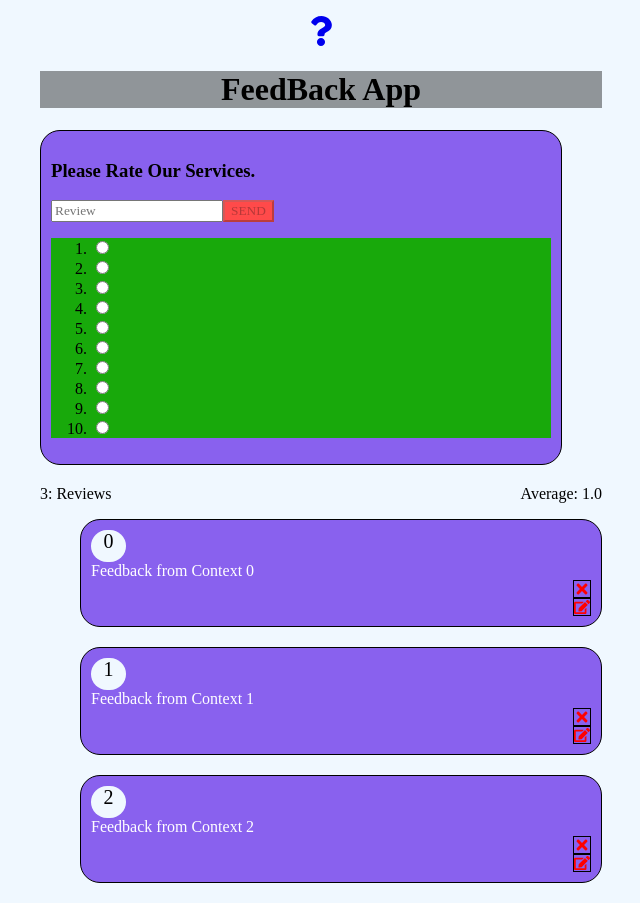
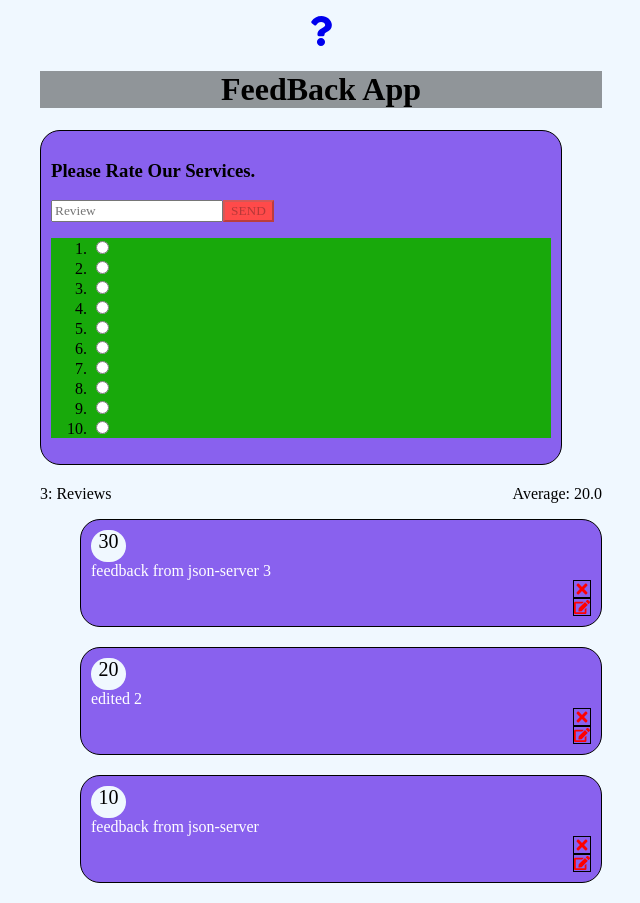
Before and after one commit to ArslanKhanDemo/app, a React (Create React App) app: page / in a window 1280 px wide. Shown: the whole page, without its empty margins (319-959 px from the left). Built offline with nearby package versions, Linux system fonts and the light colour scheme; data requests are answered from the project's data file.

Commit message:
loading add

```diff
--- /dev/null
+++ b/db.json
@@ -0,0 +1,19 @@
+{
+  "feedback": [
+    {
+      "id": 1,
+      "rating": 10,
+      "text": "feedback from json-server"
+    },
+    {
+      "id": 2,
+      "rating": 20,
+      "text": "edited 2"
+    },
+    {
+      "id": 3,
+      "rating": 30,
+      "text": "feedback from json-server 3"
+    }
+  ]
+}
--- a/package.json
+++ b/package.json
@@ -6,6 +6,8 @@
     "@testing-library/jest-dom": "^5.16.4",
     "@testing-library/react": "^13.2.0",
     "@testing-library/user-event": "^13.5.0",
+    "concurrently": "^7.2.1",
+    "json-server": "^0.17.0",
     "react": "^18.1.0",
     "react-dom": "^18.1.0",
     "react-icon": "^1.0.0",
@@ -19,7 +21,9 @@
     "start": "react-scripts start",
     "build": "react-scripts build",
     "test": "react-scripts test",
-    "eject": "react-scripts eject"
+    "eject": "react-scripts eject",
+    "server": "json-server --watch db.json --port 5000",
+    "dev":"concurrently  \"npm run server\" \"npm start\"  "
   },
   "eslintConfig": {
     "extends": [
--- a/src/component/FeedBackList.jsx
+++ b/src/component/FeedBackList.jsx
@@ -2,16 +2,25 @@ import CardTemplate from "./shared/cardTemplate";
 import { FaTimes, FaEdit } from "react-icons/fa";
 import React, { useContext } from "react";
 import FeedbackContext from "./FeedbackContext";
+import Loading from "./shared/Loading";
 
 function FeedBackList({ handelDeleteChild }) {
-  const {value,feedbackEdit} = useContext(FeedbackContext);
+  const { value, feedbackEdit, isLoading } = useContext(FeedbackContext);
 
-  const handelDelete = (id,value) => {
-    console.log("form list",value);
-    handelDeleteChild(id,value);
+  const handelDelete = (id, value) => {
+    console.log("form list", value);
+    handelDeleteChild(id, value);
   };
 
-  return (
+  if (!isLoading && (!value || value.length === 0)) {
+    return <p>No Feedback Yet</p>;
+  }
+
+  return isLoading ? (
+    <>
+      <Loading />
+    </>
+  ) : (
     <>
       <ul>
         {value.map((data, index) => (
@@ -21,7 +30,7 @@ function FeedBackList({ handelDeleteChild }) {
             <FaTimes
               className="close"
               onClick={() => {
-                handelDelete(data.id,value);
+                handelDelete(data.id, value);
               }}
             ></FaTimes>
             <FaEdit
--- a/src/component/FeedbackContext.js
+++ b/src/component/FeedbackContext.js
@@ -1,31 +1,44 @@
-import { useState, createContext } from "react";
+import { useState, createContext, useEffect } from "react";
 import { v4 as uuidv4 } from "uuid";
 
 const FeedbackContext = createContext();
 
 export const FeedbackProvider = ({ children }) => {
-  const [value, setValue] = useState([
-    {
-      id: uuidv4(),
-      text: "Feedback from Context 0",
-      rating: 0,
-    },
-    {
-      id: uuidv4(),
-      text: "Feedback from Context 1",
-      rating: 1,
-    },
-    {
-      id: uuidv4(),
-      text: "Feedback from Context 2",
-      rating: 2,
-    },
-  ]);
+
+  const [value, setValue] = useState([]);
+  const [isLoading, setIsLoading] = useState(true);
+
+
+  /* setiing the initial value from json-server --- STARTS */
+  useEffect(() => {
+    fetchFeedback();
+  }, []);
+
+  const fetchFeedback = async () => {
+    const response = await fetch(
+      `http://localhost:5000/feedback?_sort=id&_order=desc`
+    );
+    const data = await response.json();
+    setValue(data);
+    setIsLoading(false);
+  };
+
+
+  /* setiing the initial value from json-server --- END */
+
+
+
+
 
   const [editFeedback, setEditFeedback] = useState({
     item: {},
     edit: false,
   });
+
+
+
+
+
   //////////////////////////
 
   const handelDeleteFromParent2 = (id, value) => {
@@ -37,18 +50,35 @@ export const FeedbackProvider = ({ children }) => {
 
   //////////////////////////
 
+
+
+
+
+
   const addFeedback2 = (newFeedback) => {
     console.log("addFeedback2 context:", value);
     setValue([...value, newFeedback]);
   };
 
+
+
+
   ////////////////////////
+
+
+
+
+
   const feedbackEdit = (item) => {
     setEditFeedback({
       item: item,
       edit: true,
     });
   };
+
+
+
+
   ////////////////////////////////////////
   const updateItem = (id, udtItem) => {
     setValue(
@@ -65,6 +95,8 @@ export const FeedbackProvider = ({ children }) => {
         feedbackEdit,
         editFeedback,
         updateItem,
+
+        isLoading
       }}
     >
       {children}
--- a/src/component/shared/FeedBackStats.jsx
+++ b/src/component/shared/FeedBackStats.jsx
@@ -16,6 +16,14 @@ function FeedBackStats() {
   average = average.toFixed(1);
 
 
+  if(!value || value.length === 0 ){
+    return  <div className="stats">
+    <div className="length">0: Reviews</div>
+    <div className="average">Average: 0</div>
+  </div>
+  }
+
+
   return (
     <div className="stats">
       <div className="length">{value.length}: Reviews</div>
--- /dev/null
+++ b/src/component/shared/Loading.jsx
@@ -0,0 +1,9 @@
+import React from 'react'
+import loadingGif from '../assets/1amw.gif'
+
+
+function Loading() {
+  return <img src={loadingGif} alt="Loading..." style={{width:"100px",margin:"auto", display:"block"}} />
+}
+
+export default Loading
```
Also changed, not shown: src/component/assets/1amw.gif (added), 1 other file (tests, documents, lock files or other folders).
